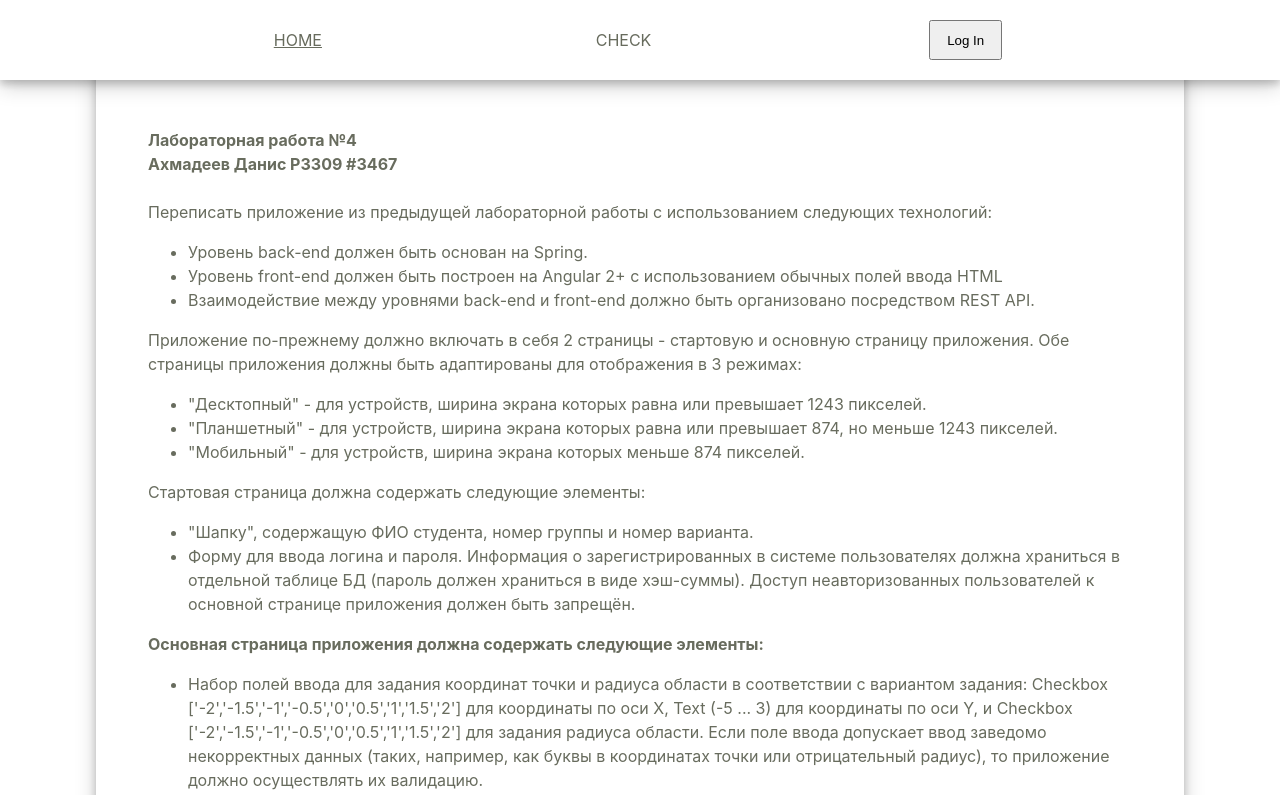
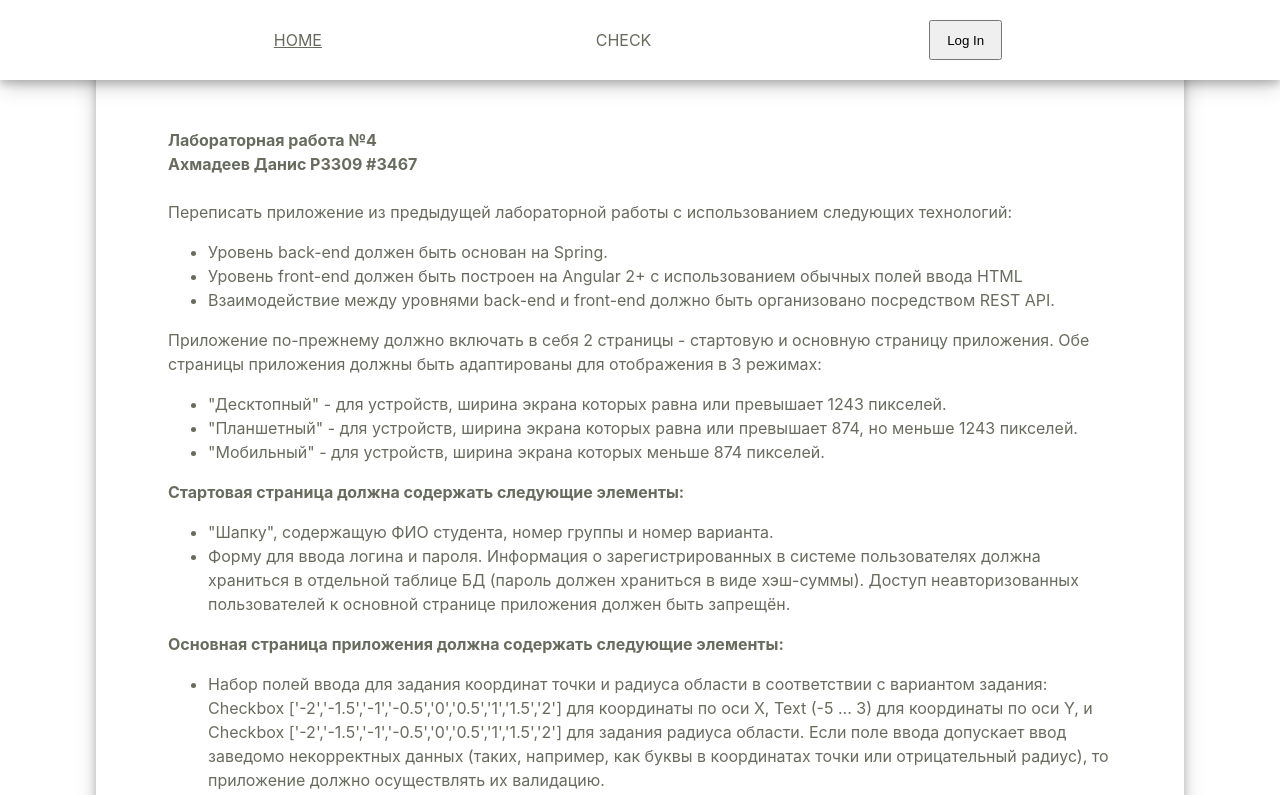
Before and after one commit to ahmadeev/web-4-frontend, a React (Vite) app: page / in a window 1280 px wide. Shown: the top 795 px of the page. Built offline with nearby package versions, Linux system fonts and the light colour scheme.

Commit message:
Major style improvement

```diff
--- a/src/page-styles/Home.module.css
+++ b/src/page-styles/Home.module.css
@@ -16,10 +16,20 @@
     margin-top: 10vh;           /* для фиксированного navbar */
 }
 
+.text_wrapper {
+    text-align: left;
+    padding-left: 20px;
+    padding-right: 20px;
+}
+
 p.article {
     margin-left: 20px;
     margin-right: 20px;
-    text-align: left;
+}
+
+ul {
+    margin-left: 20px;
+    margin-right: 20px;
 }
 
 @media (min-width: 1243px) {
--- a/src/pages/Home.jsx
+++ b/src/pages/Home.jsx
@@ -13,6 +13,7 @@ function Home({ pageTitle }) {
         <>
             <Navbar/>
             <div className={styles.wrapper}>
+                <div className={styles.text_wrapper}>
                     <p className={styles.article}>
 
                         <b>Лабораторная работа №4</b>
@@ -21,7 +22,7 @@ function Home({ pageTitle }) {
                         <br/><br/>
 
                         Переписать приложение из предыдущей лабораторной работы с использованием следующих технологий:
-                    <br/>
+                    </p>
 
                     <ul>
                         <li>
@@ -37,9 +38,11 @@ function Home({ pageTitle }) {
                         </li>
                     </ul>
 
-                    Приложение по-прежнему должно включать в себя 2 страницы - стартовую и основную страницу приложения.
+                    <p className={styles.article}>
+                        Приложение по-прежнему должно включать в себя 2 страницы - стартовую и основную страницу
+                        приложения.
                         Обе страницы приложения должны быть адаптированы для отображения в 3 режимах:
-                    <br/>
+                    </p>
 
                     <ul>
                         <li>
@@ -56,8 +59,9 @@ function Home({ pageTitle }) {
                         </li>
                     </ul>
 
-                    Стартовая страница должна содержать следующие элементы:
-                    <br/>
+                    <p className={styles.article}>
+                        <b>Стартовая страница должна содержать следующие элементы:</b>
+                    </p>
 
                     <ul>
                         <li>
@@ -72,7 +76,9 @@ function Home({ pageTitle }) {
                         </li>
                     </ul>
 
+                    <p className={styles.article}>
                         <b>Основная страница приложения должна содержать следующие элементы:</b>
+                    </p>
 
                     <ul>
                         <li>
@@ -111,7 +117,9 @@ function Home({ pageTitle }) {
                         </li>
                     </ul>
 
+                    <p className={styles.article}>
                         <b>Дополнительные требования к приложению:</b>
+                    </p>
 
                     <ul>
                         <li>
@@ -121,7 +129,7 @@ function Home({ pageTitle }) {
                             Для доступа к БД необходимо использовать Spring Data.
                         </li>
                     </ul>
-                </p>
+                </div>
             </div>
         </>
     )
```
Lines whose indentation alone changed are shown as unchanged.
